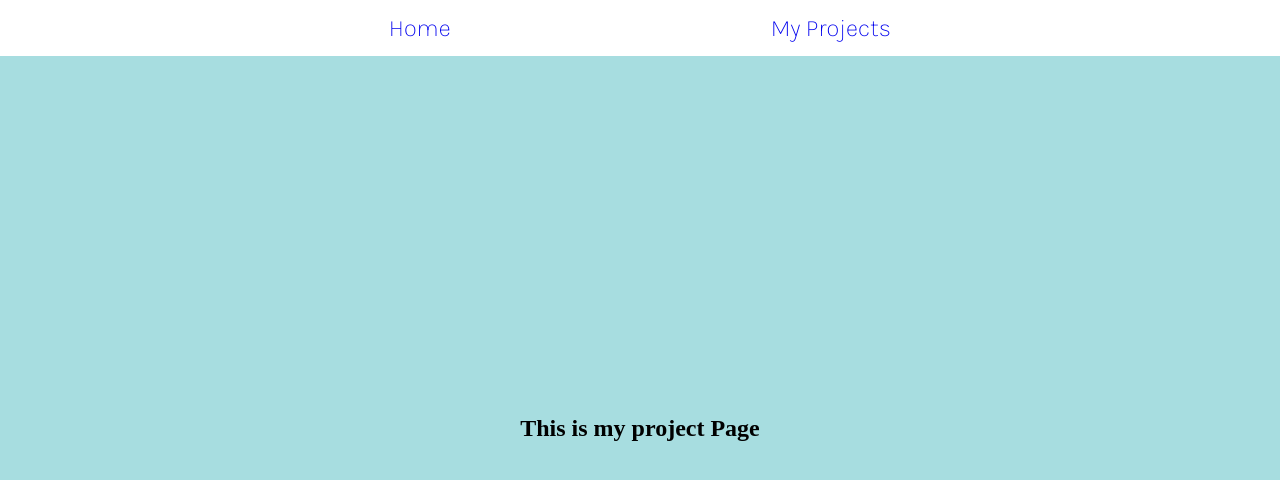
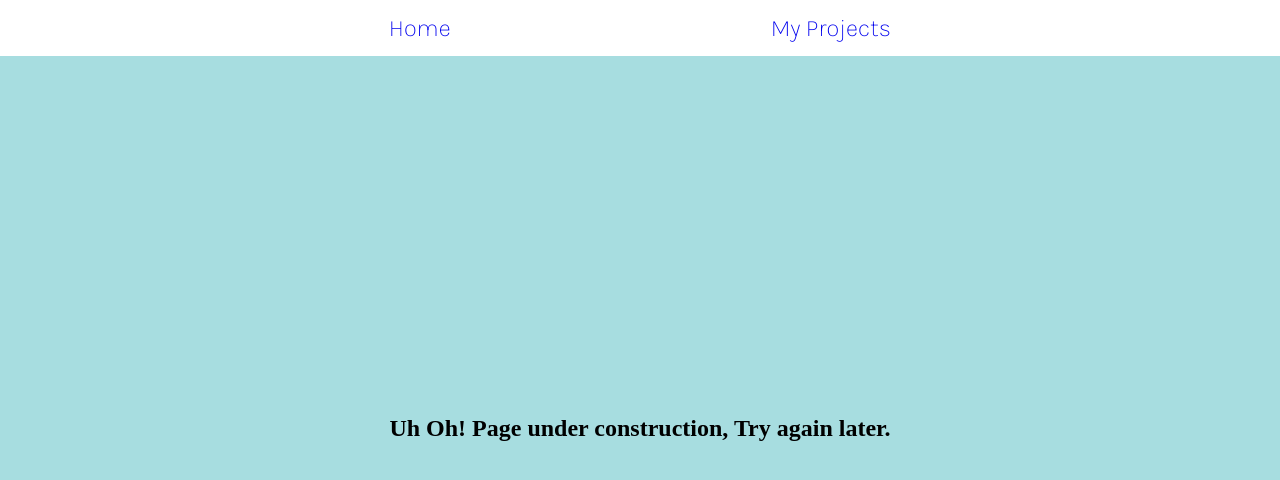
Before and after one commit to aman-mohd/react-resume-repo, a React (Create React App) app: page /projects in a window 1280 px wide. Shown: the top 480 px of the page. Built offline with nearby package versions, Linux system fonts and the light colour scheme.

Commit message:
project tab textcontect changed

```diff
--- a/src/Projects/Projects.jsx
+++ b/src/Projects/Projects.jsx
@@ -5,7 +5,7 @@ const Projects = () => {
   return (
     <div className="temporary_div">
       <h2>
-        This is my project Page
+        Uh Oh! Page under construction, Try again later.
       </h2>
     </div>
   )
```
